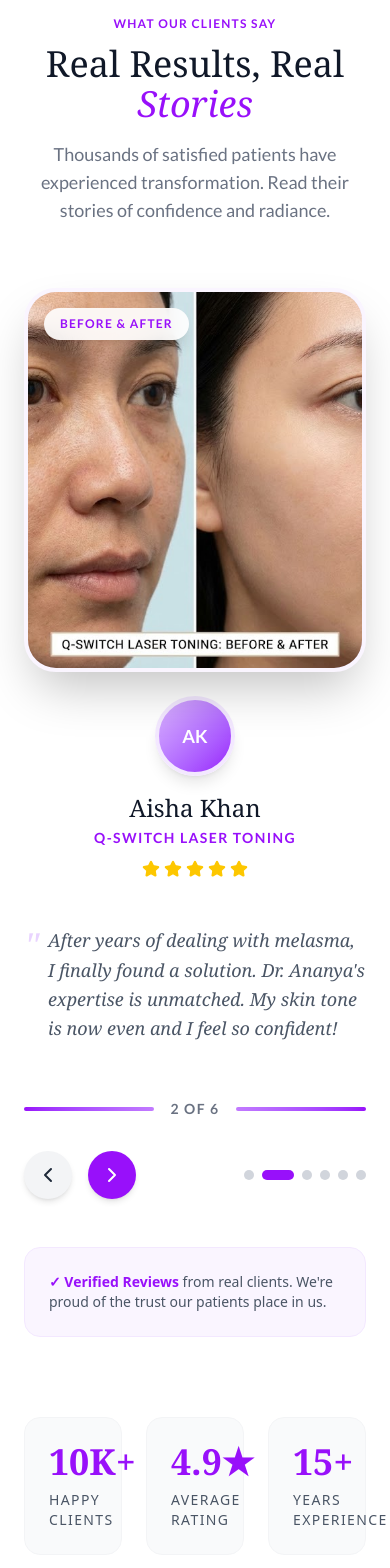
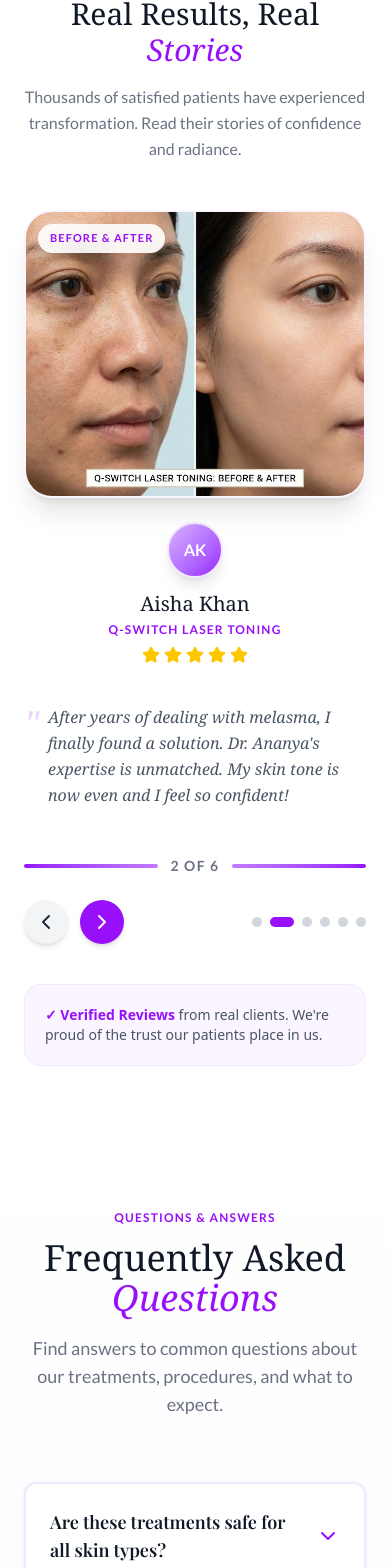
Before and after one commit to sufiyansayyed19/derma_lumina, a Next.js app: page / in a window 390 px wide. Shown: the part 3253-4821 px from the top of the page. Built offline with nearby package versions, Linux system fonts and the light colour scheme; a web font is replaced by a local one.

Commit message:
small screen optimized

```diff
--- a/src/components/sections/home/Testimonials.tsx
+++ b/src/components/sections/home/Testimonials.tsx
@@ -33,29 +33,29 @@ export default function Testimonials() {
   const current = TESTIMONIALS[currentIndex];
 
   return (
-    <section className="py-24 px-6 bg-white">
+    <section className="py-12 md:py-24 px-6 bg-white">
       <div className="max-w-[1200px] mx-auto">
 
         {/* Header */}
-        <div className="text-center mb-16 page-transition-in">
+        <div className="text-center mb-12 md:mb-16 page-transition-in">
           <span className="text-purple-600 font-bold tracking-widest uppercase text-xs mb-3 block">
             What Our Clients Say
           </span>
-          <h2 className="font-serif text-4xl md:text-5xl text-gray-900 mb-4">
+          <h2 className="font-serif text-3xl md:text-5xl text-gray-900 mb-4">
             Real Results, Real <span className="italic text-purple-600">Stories</span>
           </h2>
-          <p className="text-gray-500 max-w-2xl mx-auto text-lg">
+          <p className="text-gray-500 max-w-2xl mx-auto text-base md:text-lg leading-relaxed">
             Thousands of satisfied patients have experienced transformation. Read their stories of confidence and radiance.
           </p>
         </div>
 
         {/* Testimonial Carousel */}
-        <div className="grid grid-cols-1 lg:grid-cols-2 gap-12 items-center fade-in-up" style={{ animation: 'fadeInUp 0.8s ease-out' }}>
+        <div className="grid grid-cols-1 lg:grid-cols-2 gap-10 md:gap-12 items-center fade-in-up" style={{ animation: 'fadeInUp 0.8s ease-out' }}>
 
           {/* Left: Before & After Images */}
           <div className="flex flex-col items-center gap-6 fade-in-up" style={{ animation: 'fadeInUp 0.8s ease-out 0.2s both' }}>
             {/* Before & After Slider */}
-            <div className="relative w-full h-96 bg-gray-100 rounded-[32px] overflow-hidden shadow-2xl border-4 border-purple-50">
+            <div className="relative w-full h-72 md:h-96 bg-gray-100 rounded-[28px] md:rounded-[32px] overflow-hidden shadow-xl md:shadow-2xl border-2 md:border-4 border-purple-50">
               <Image
                 src={current.beforeAfter}
                 alt={`${current.name} - Before & After`}
@@ -73,26 +73,26 @@ export default function Testimonials() {
               </div>
 
               {/* Before & After Badge */}
-              <div className="absolute top-4 left-4 bg-white/90 backdrop-blur px-4 py-2 rounded-full shadow-lg z-10">
-                <p className="text-xs font-bold text-purple-600 uppercase tracking-widest">Before & After</p>
+              <div className="absolute top-3 left-3 md:top-4 md:left-4 bg-white/90 backdrop-blur px-3 md:px-4 py-1.5 md:py-2 rounded-full shadow-lg z-10">
+                <p className="text-[11px] md:text-xs font-bold text-purple-600 uppercase tracking-widest">Before & After</p>
               </div>
 
               {/* Treatment Badge */}
-              <div className="absolute bottom-4 right-4 bg-purple-600 text-white px-4 py-2 rounded-full shadow-lg">
-                <p className="text-xs font-bold uppercase tracking-widest">{current.treatment}</p>
+              <div className="absolute bottom-3 right-3 md:bottom-4 md:right-4 bg-purple-600 text-white px-3 md:px-4 py-1.5 md:py-2 rounded-full shadow-lg">
+                <p className="text-[11px] md:text-xs font-bold uppercase tracking-widest">{current.treatment}</p>
               </div>
             </div>
 
             {/* Client Info Below Image */}
             <div className="text-center w-full">
-              <div className="w-20 h-20 mx-auto mb-4 rounded-full border-4 border-purple-100 overflow-hidden shadow-lg bg-gradient-to-br from-purple-300 to-purple-600 flex items-center justify-center">
+              <div className="w-14 h-14 md:w-20 md:h-20 mx-auto mb-3 md:mb-4 rounded-full border-2 md:border-4 border-purple-100 overflow-hidden shadow-lg bg-gradient-to-br from-purple-300 to-purple-600 flex items-center justify-center">
                 {/* Avatar with initials */}
-                <span className="text-white text-lg font-bold">
+                <span className="text-white text-base md:text-lg font-bold">
                   {current.name.split(' ').map(n => n[0]).join('')}
                 </span>
               </div>
-              <h3 className="font-serif text-2xl text-gray-900 mb-1">{current.name}</h3>
-              <p className="text-purple-600 text-sm font-bold uppercase tracking-widest mb-3">
+              <h3 className="font-serif text-xl md:text-2xl text-gray-900 mb-1">{current.name}</h3>
+              <p className="text-purple-600 text-xs md:text-sm font-bold uppercase tracking-widest mb-2 md:mb-3">
                 {current.treatment}
               </p>
 
@@ -113,15 +113,15 @@ export default function Testimonials() {
           <div className="flex flex-col justify-center fade-in-up" style={{ animation: 'fadeInUp 0.8s ease-out 0.4s both' }}>
 
             {/* Quote */}
-            <div className="mb-8">
-              <p className="text-gray-600 text-lg font-serif italic leading-relaxed mb-6 relative pl-6">
-                <span className="absolute left-0 top-0 text-4xl text-purple-200">"</span>
+            <div className="mb-6 md:mb-8">
+              <p className="text-gray-600 text-base md:text-lg font-serif italic leading-relaxed mb-6 relative pl-6">
+                <span className="absolute left-0 top-0 text-4xl text-purple-200">&quot;</span>
                 {current.text}
               </p>
             </div>
 
             {/* Testimonial Counter */}
-            <div className="mb-8 flex items-center gap-4">
+            <div className="mb-6 md:mb-8 flex items-center gap-3 md:gap-4">
               <div className="h-1 flex-1 bg-gradient-to-r from-purple-600 to-purple-400 rounded-full"></div>
               <p className="text-sm font-bold text-gray-500 uppercase tracking-widest">
                 {currentIndex + 1} of {TESTIMONIALS.length}
@@ -130,10 +130,10 @@ export default function Testimonials() {
             </div>
 
             {/* Navigation Arrows */}
-            <div className="flex items-center gap-4">
+            <div className="flex items-center gap-3 md:gap-4 flex-wrap">
               <button
                 onClick={handlePrev}
-                className="w-12 h-12 rounded-full bg-gray-100 hover:bg-purple-600 hover:text-white text-gray-800 flex items-center justify-center transition-all duration-300 shadow-md hover:shadow-lg"
+                className="w-11 h-11 md:w-12 md:h-12 rounded-full bg-gray-100 hover:bg-purple-600 hover:text-white text-gray-800 flex items-center justify-center transition-all duration-300 shadow-md hover:shadow-lg"
                 aria-label="Previous testimonial"
               >
                 <ChevronLeft size={24} />
@@ -141,7 +141,7 @@ export default function Testimonials() {
 
               <button
                 onClick={handleNext}
-                className="w-12 h-12 rounded-full bg-purple-600 hover:bg-purple-700 text-white flex items-center justify-center transition-all duration-300 shadow-md hover:shadow-lg"
+                className="w-11 h-11 md:w-12 md:h-12 rounded-full bg-purple-600 hover:bg-purple-700 text-white flex items-center justify-center transition-all duration-300 shadow-md hover:shadow-lg"
                 aria-label="Next testimonial"
               >
                 <ChevronRight size={24} />
@@ -156,10 +156,10 @@ export default function Testimonials() {
                       setCurrentIndex(idx);
                       setIsAutoplay(false);
                     }}
-                    className={`w-2.5 h-2.5 rounded-full transition-all duration-300 ${
+                    className={`h-2.5 rounded-full transition-all duration-300 ${
                       idx === currentIndex
-                        ? "bg-purple-600 w-8"
-                        : "bg-gray-300 hover:bg-gray-400"
+                        ? "bg-purple-600 w-6 md:w-8"
+                        : "bg-gray-300 hover:bg-gray-400 w-2.5"
                     }`}
                     aria-label={`Go to testimonial ${idx + 1}`}
                   />
@@ -168,32 +168,16 @@ export default function Testimonials() {
             </div>
 
             {/* Trust Badge */}
-            <div className="mt-12 p-6 bg-purple-50 rounded-2xl border border-purple-100">
+            <div className="mt-10 md:mt-12 p-5 md:p-6 bg-purple-50 rounded-2xl border border-purple-100">
               <p className="text-sm text-gray-600 font-sans">
                 <span className="font-bold text-purple-600">✓ Verified Reviews</span> from real clients.
-                We're proud of the trust our patients place in us.
+                We&apos;re proud of the trust our patients place in us.
               </p>
             </div>
           </div>
 
         </div>
 
-        {/* Stats Section */}
-        <div className="grid grid-cols-3 gap-6 mt-20 fade-in-up" style={{ animation: 'fadeInUp 0.8s ease-out 0.6s both' }}>
-          <div className="text-center p-6 bg-gray-50 rounded-2xl border border-gray-100">
-            <p className="font-serif text-4xl text-purple-600 font-bold mb-2">10K+</p>
-            <p className="text-gray-600 font-sans text-sm uppercase tracking-widest">Happy Clients</p>
-          </div>
-          <div className="text-center p-6 bg-gray-50 rounded-2xl border border-gray-100">
-            <p className="font-serif text-4xl text-purple-600 font-bold mb-2">4.9★</p>
-            <p className="text-gray-600 font-sans text-sm uppercase tracking-widest">Average Rating</p>
-          </div>
-          <div className="text-center p-6 bg-gray-50 rounded-2xl border border-gray-100">
-            <p className="font-serif text-4xl text-purple-600 font-bold mb-2">15+</p>
-            <p className="text-gray-600 font-sans text-sm uppercase tracking-widest">Years Experience</p>
-          </div>
-        </div>
-
       </div>
     </section>
   );
```
Also changed, not shown: src/app/treatments/page.tsx (+19 -7 lines), public/icons/logo.png (added).
